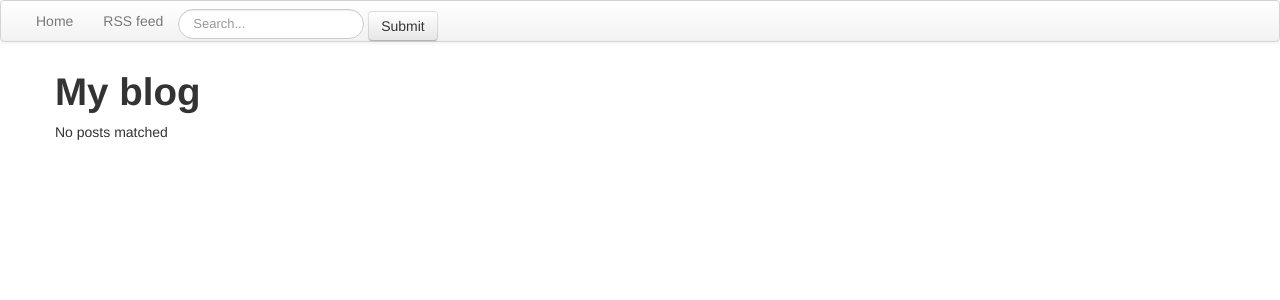
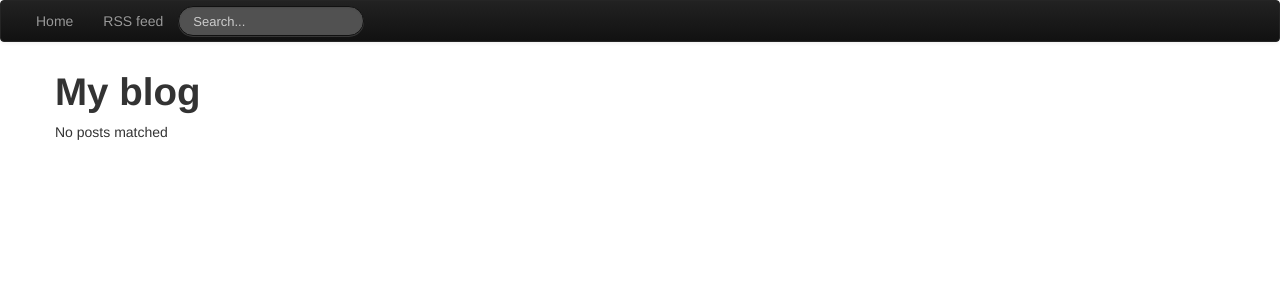
Before and after one commit to matthewbdaly/Djibouti, a Django app: page /1 in a window 1280 px wide. Shown: the top 300 px of the page. Run offline with Django 3.2, Linux system fonts and the light colour scheme; data that the repository does not hold is empty; parts of the project's set-up code (start-up, migrations or seed data) failed here and were passed over; some libraries are stand-ins or nearby versions.

Commit message:
Amended how search is shown

```diff
--- a/djibouti/templates/layout/base.html
+++ b/djibouti/templates/layout/base.html
@@ -18,7 +18,7 @@
                 js.src = "//connect.facebook.net/en_GB/all.js#xfbml=1";
                 fjs.parentNode.insertBefore(js, fjs);
             }(document, 'script', 'facebook-jssdk'));</script>
-        <div class="navbar">
+        <div class="navbar navbar-inverse">
             <div class="navbar-inner">
                 <ul class="nav">
                     <li><a href="/">Home</a></li>
@@ -30,7 +30,6 @@
 
                     <form action="/search" method="GET" class="navbar-search pull-right">
                         <input type="text" name="q" placeholder="Search..." class="span2 search-query"></input>
-                        <input type="submit" class="btn" value="Submit"></input>
                     </form>
                     <!-- End search -->
 
```
